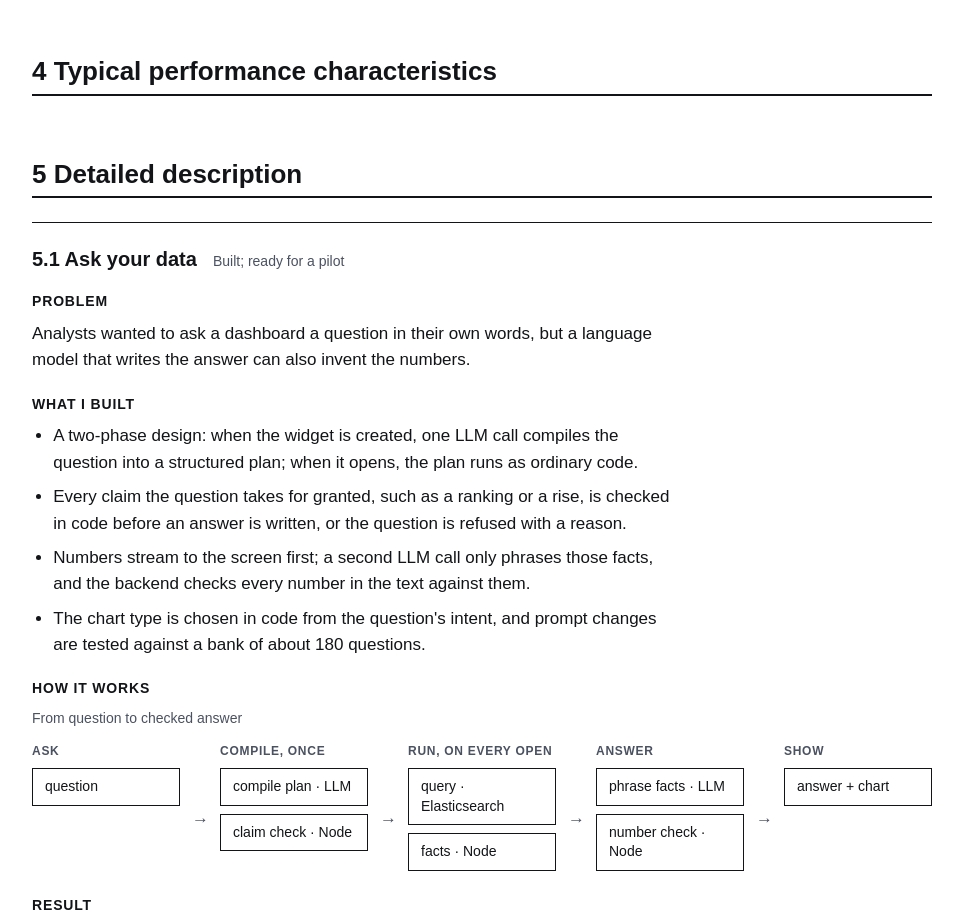
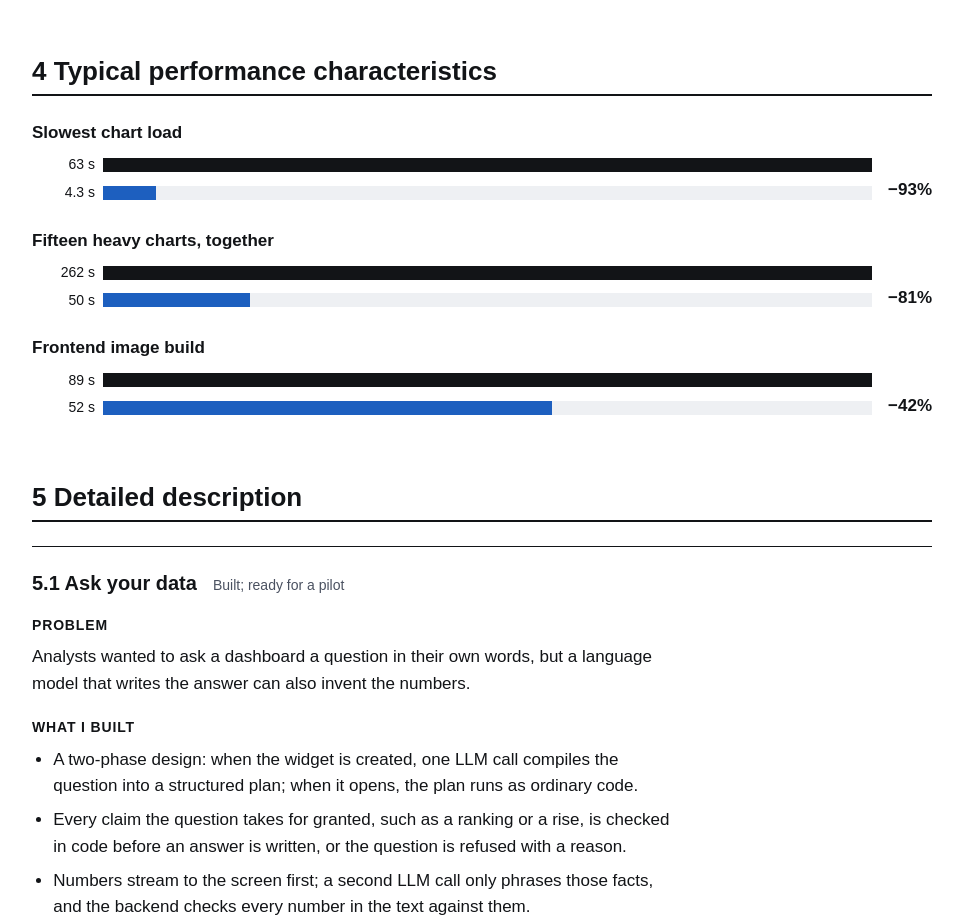
Before and after one commit to Kamilia98/Portfolio, a React (Vite) app: page / in a window 1280 px wide. Shown: the part 1460-2377 px from the top of the page, without its empty margins (300-1263 px from the left). Built offline with nearby package versions, Linux system fonts and the light colour scheme.

Commit message:
feat: performance bars computed from the measured results

```diff
--- a/src/App.tsx
+++ b/src/App.tsx
@@ -9,6 +9,7 @@ import { RelatedParts } from './components/RelatedParts'
 import { RevisionHistory } from './components/RevisionHistory'
 import { OrderingInfo } from './components/OrderingInfo'
 import { CaseStudy } from './components/CaseStudy'
+import { PerformanceBars } from './components/PerformanceBars'
 import { PinDiagram } from './components/PinDiagram'
 import { PinSelectionProvider } from './state/pinSelection'
 import styles from './App.module.css'
@@ -16,6 +17,7 @@ import styles from './App.module.css'
 const bodies: Record<string, ReactNode> = {
   '1-features': <Features />,
   '2-description': <Description />,
+  '4-typical-performance': <PerformanceBars />,
   '3-pin-configuration': <PinDiagram />,
   '5-detailed-description': caseStudies.map((c) => <CaseStudy key={c.id} study={c} />),
   '6-related-parts': <RelatedParts />,
--- /dev/null
+++ b/src/components/PerformanceBars.module.css
@@ -0,0 +1,60 @@
+.bars {
+  display: flex;
+  flex-direction: column;
+  gap: calc(var(--space) * 3);
+}
+.row {
+  display: grid;
+  grid-template-columns: minmax(0, 1fr) auto;
+  gap: var(--space) calc(var(--space) * 2);
+  align-items: end;
+}
+.label {
+  grid-column: 1 / -1;
+  font-weight: 700;
+}
+.group {
+  display: flex;
+  flex-direction: column;
+  gap: 6px;
+  min-width: 0;
+}
+.line {
+  display: flex;
+  align-items: center;
+  gap: var(--space);
+}
+.value {
+  flex: none;
+  width: 4.5em;
+  font-size: var(--size-small);
+  font-variant-numeric: tabular-nums;
+  text-align: right;
+}
+.track {
+  flex: 1;
+  min-width: 0;
+  height: 14px;
+  display: block;
+}
+.afterTrack {
+  background: var(--fill);
+}
+.before,
+.after {
+  display: block;
+  height: 14px;
+}
+.before {
+  width: 100%;
+  background: var(--ink);
+}
+.after {
+  background: var(--accent);
+  transition: width 900ms ease-out;
+}
+.change {
+  font-weight: 700;
+  font-variant-numeric: tabular-nums;
+  white-space: nowrap;
+}
--- /dev/null
+++ b/src/components/PerformanceBars.tsx
@@ -0,0 +1,48 @@
+import { useRef, useState } from 'react'
+import { results } from '../content'
+import { percentChange, formatValue, formatPercent } from '../lib/results'
+import { useInView } from '../lib/useInView'
+import styles from './PerformanceBars.module.css'
+
+export function PerformanceBars() {
+  const ref = useRef<HTMLDivElement>(null)
+  const inView = useInView(ref)
+  const [reduced] = useState(() => window.matchMedia('(prefers-reduced-motion: reduce)').matches)
+  const rows = results.filter((r) => r.unit === 's')
+  return (
+    <div ref={ref} className={styles.bars}>
+      {rows.map((r) => {
+        const change = formatPercent(percentChange(r.before, r.after))
+        const before = formatValue(r.before, r.unit)
+        const after = formatValue(r.after, r.unit)
+        const finalWidth = `${(r.after / r.before * 100).toFixed(2)}%`
+        const width = reduced || inView ? finalWidth : '100%'
+        return (
+          <div key={r.id} className={styles.row}>
+            <div className={styles.label}>{r.label}</div>
+            <div className={styles.group} role="img" aria-label={`${before} before, ${after} after, ${change}`}>
+              <div className={styles.line}>
+                <span className={styles.value}>{before}</span>
+                <span className={styles.track}>
+                  <span className={styles.before} />
+                </span>
+              </div>
+              <div className={styles.line}>
+                <span className={styles.value}>{after}</span>
+                <span className={`${styles.track} ${styles.afterTrack}`}>
+                  <span
+                    className={styles.after}
+                    data-testid="after-bar"
+                    data-animated={reduced ? 'false' : 'true'}
+                    style={{ width }}
+                  />
+                </span>
+              </div>
+            </div>
+            <div className={styles.change}>{change}</div>
+          </div>
+        )
+      })}
+    </div>
+  )
+}
--- /dev/null
+++ b/src/lib/useInView.ts
@@ -0,0 +1,21 @@
+import { useEffect, useState, type RefObject } from 'react'
+
+export function useInView(ref: RefObject<Element>): boolean {
+  const [seen, setSeen] = useState(false)
+  useEffect(() => {
+    const el = ref.current
+    if (!el) return
+    const observer = new IntersectionObserver(
+      (entries) => {
+        if (entries.some((e) => e.isIntersecting)) {
+          setSeen(true)
+          observer.disconnect()
+        }
+      },
+      { threshold: 0.4 },
+    )
+    observer.observe(el)
+    return () => observer.disconnect()
+  }, [ref])
+  return seen
+}
```
Also changed, not shown: tests/setup.ts (+8 -0 lines), 2 other files (tests, documents, lock files or other folders).
